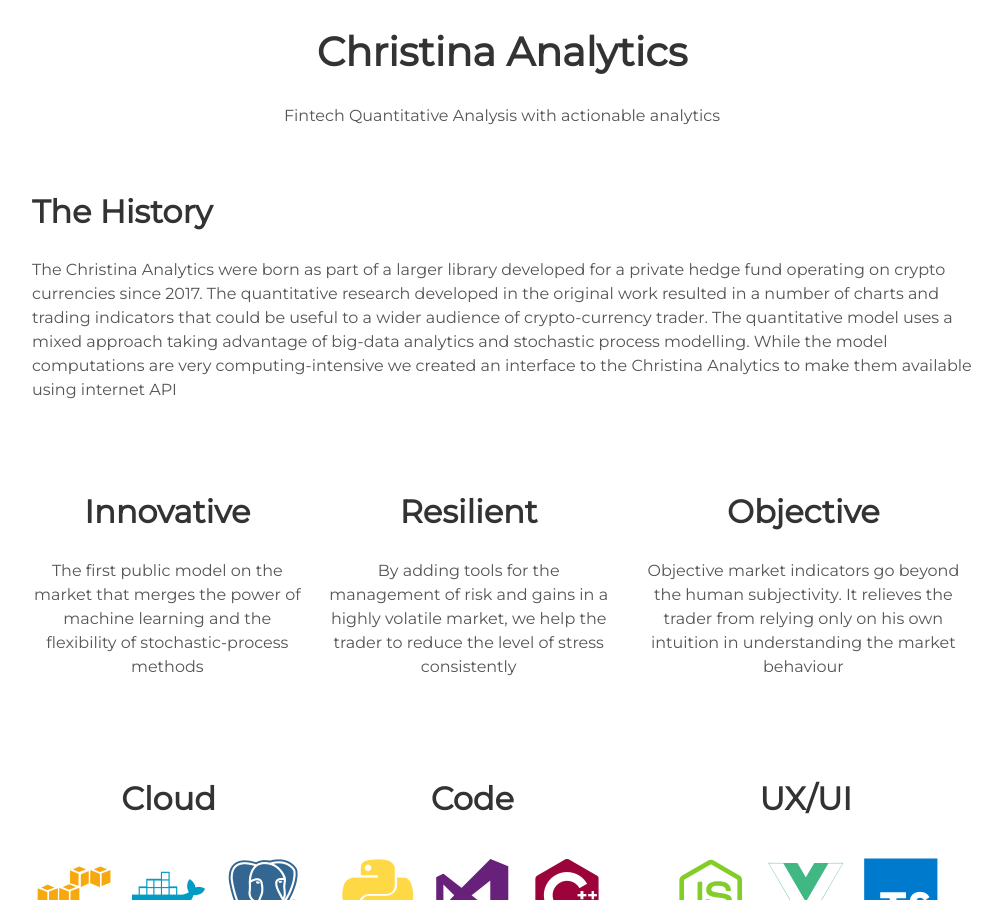
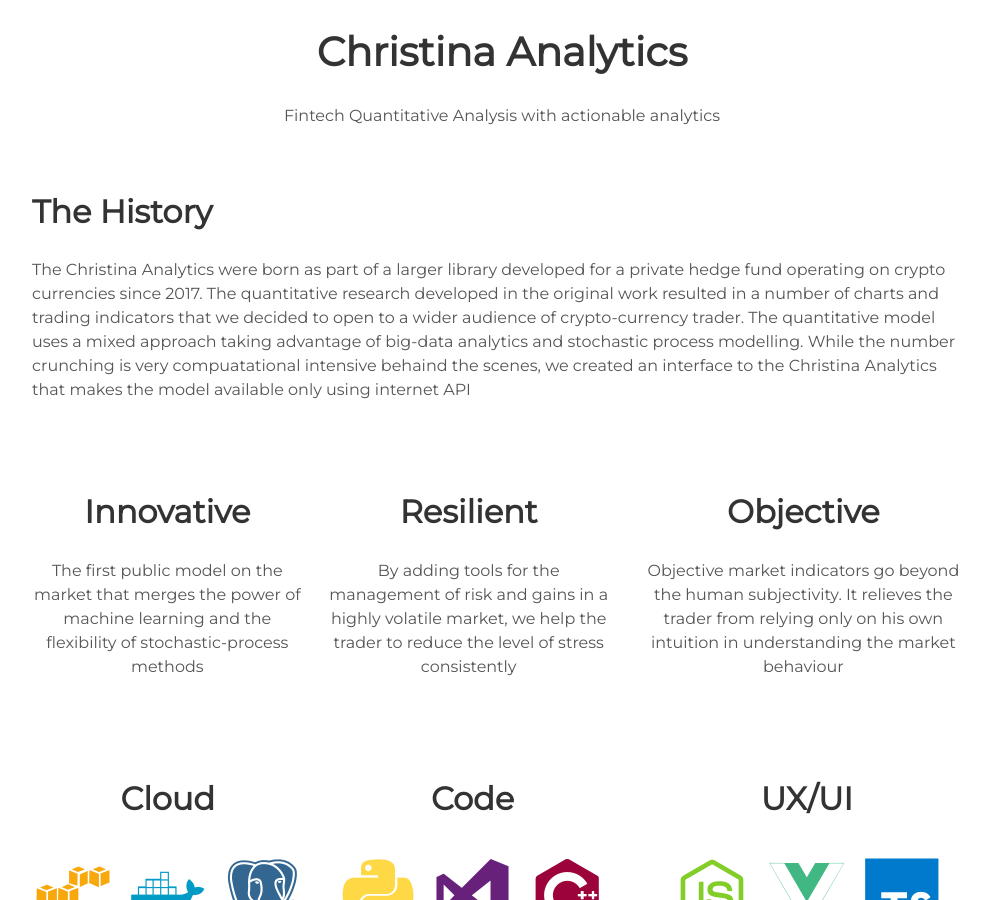
Before and after one commit to mmarchioro/Quantisland, a Jekyll site: the page built from index.md, in a window 1280 px wide and 900 px high, scrolled down 953 px. Shown: the whole window, without its empty margins (138-1140 px from the left). Built offline with Jekyll 4.4.1, drawn with Linux system fonts in a browser that asks for light colours; some of the changed text lies outside the part shown.

Commit message:
Revised about.html (again)

```diff
--- a/_includes/about.html
+++ b/_includes/about.html
@@ -7,10 +7,10 @@
   <p>
     The Christina Analytics were born as part of a larger library developed for a private hedge fund operating on crypto
     currencies since 2017. The quantitative research developed in the original work resulted in a number of charts and
-    trading indicators that could be useful to a wider audience of crypto-currency trader. The quantitative model uses a
-    mixed approach taking advantage of big-data analytics and stochastic process modelling. While the model computations
-    are very computing-intensive we created an interface to the Christina Analytics to make them available using
-    internet API
+    trading indicators that we decided to open to a wider audience of crypto-currency trader. The quantitative model
+    uses a mixed approach taking advantage of big-data analytics and stochastic process modelling. While the number
+    crunching is very compuatational intensive behaind the scenes, we created an interface to the Christina Analytics
+    that makes the model available only using internet API
   </p>
 </div>
 
```
Also changed, not shown: other parts of _includes/about.html (+1 -1 lines).
